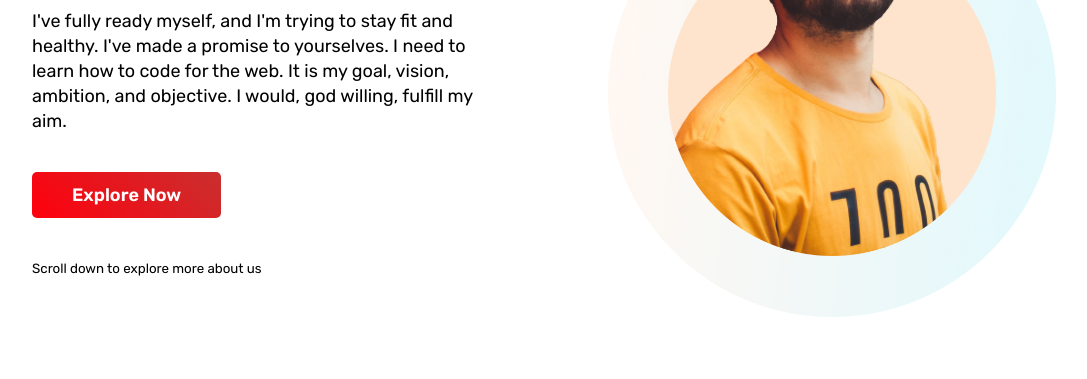
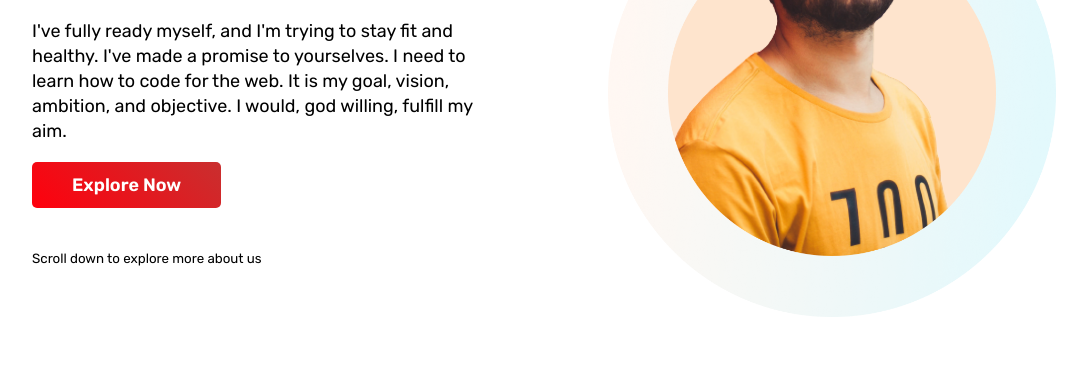
Before and after one commit to mdimransorker/assignment-one, a plain HTML site: page index.html in a window 1280 px wide. Shown: the part 254-633 px from the top of the page, without its empty margins (96-1183 px from the left). Drawn offline with Linux system fonts and the light colour scheme; a web font is replaced by a local one.

Commit message:
added in top btn

```diff
--- a/style.css
+++ b/style.css
@@ -1,4 +1,4 @@
-html,body{
+body{
     margin: 0;
     padding: 0;
     font-family: 'Rubik', sans-serif;
@@ -28,7 +28,7 @@ a{
     text-decoration: none;
 }
 section{
-    margin-bottom: 80px;
+    padding-bottom: 80px;
 }
 .section-heading{
     text-align: center;
@@ -41,7 +41,7 @@ section{
     color: #fff;
     background-image: linear-gradient(45deg, #ff000d, #c92f2f);
     display: inline-block;
-    margin-top: 20px;
+
     margin-bottom: 40px;
 }
 .flexible-display {
```
